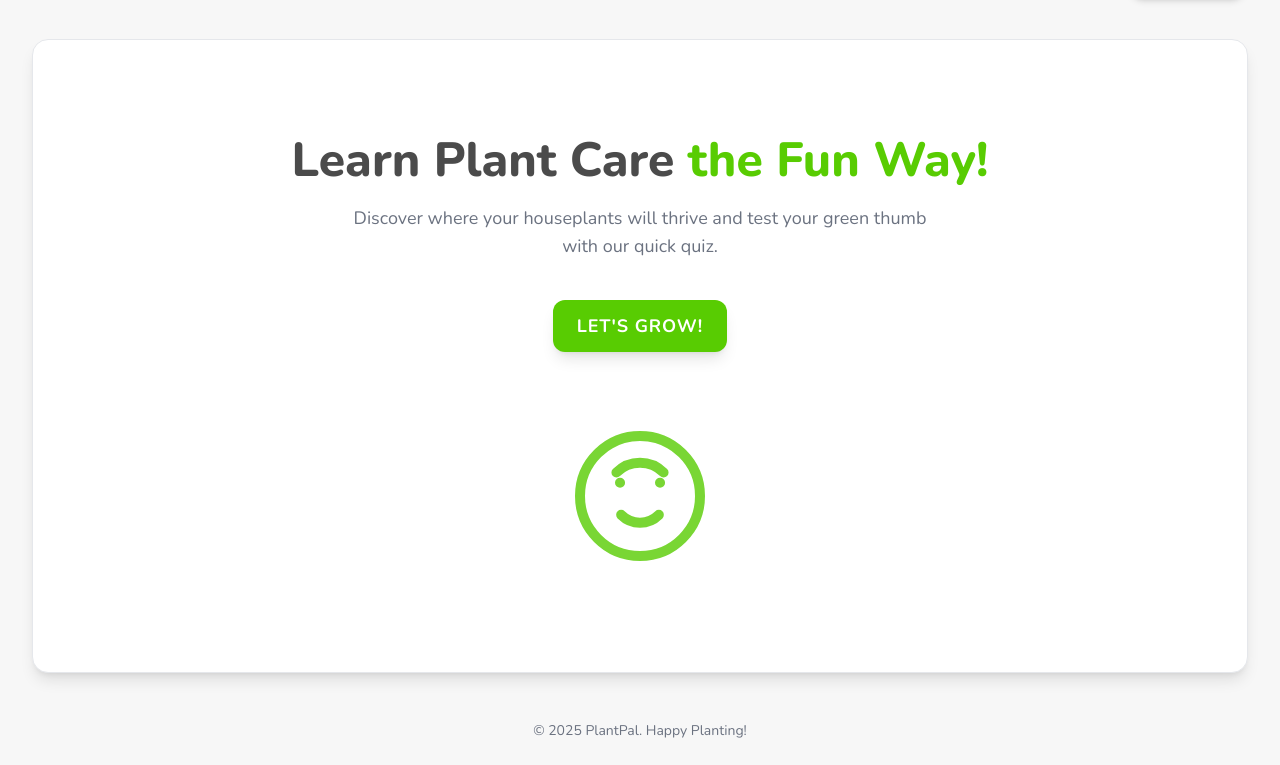
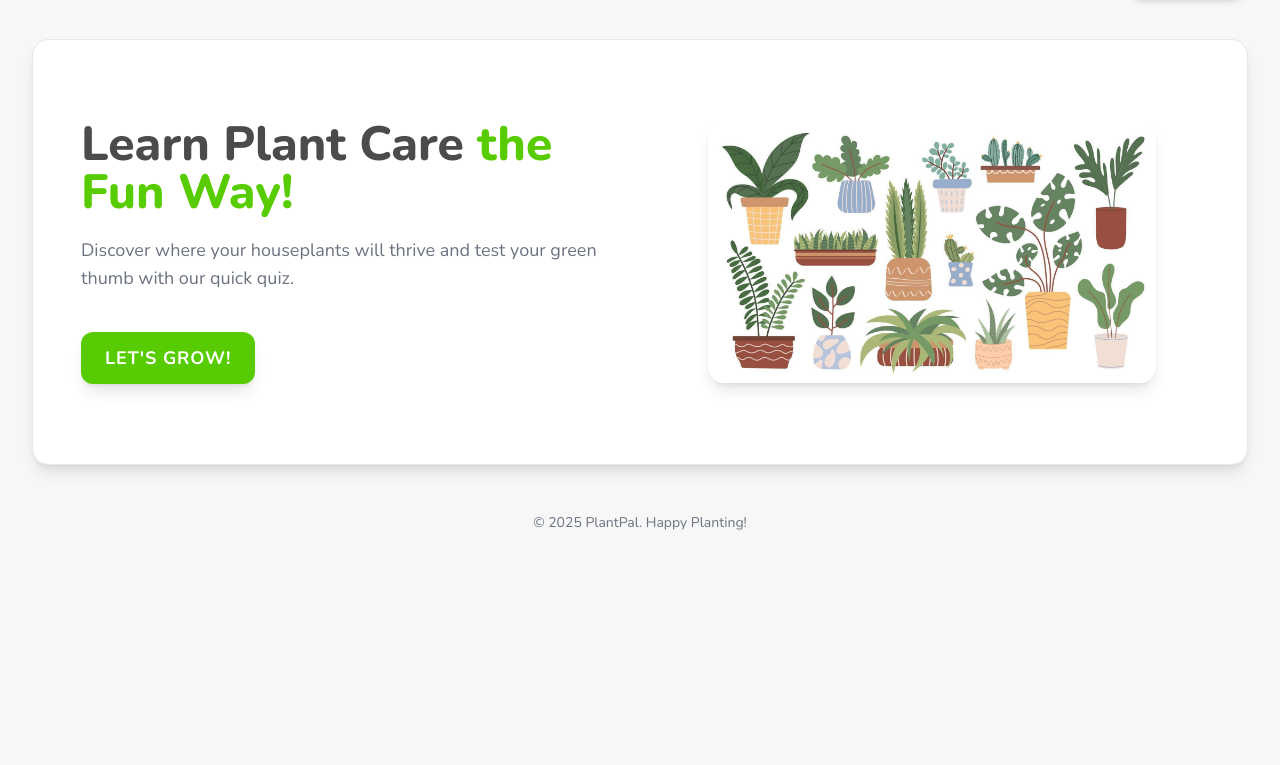
Before and after one commit to tvytran/UIDesignPlants, a Flask app: page / in a window 1280 px wide. Shown: the part 61-826 px from the top of the page. After the commit the page ends 591 px from the top, so only its background shows below. Run offline with Flask 3, Linux system fonts and the light colour scheme; some libraries are stand-ins or nearby versions.

Commit message:
fixed home page to be more exciting

```diff
--- a/templates/index.html
+++ b/templates/index.html
@@ -3,11 +3,14 @@
 {% block title %}Welcome to PlantPal! 🌿{% endblock %}
 
 {% block content %}
-    <div class="text-center py-16 px-4">
+    <div class="py-12 px-4">
+        <div class="grid grid-cols-1 md:grid-cols-2 gap-12 items-center">
+            {# Column 1: Text Content & CTA #}
+            <div class="text-center md:text-left">
                 <h1 class="text-4xl sm:text-5xl font-extrabold text-duo-text mb-5 leading-tight">
                     Learn Plant Care <span class="text-duo-green">the Fun Way!</span>
                 </h1>
-        <p class="text-lg text-gray-500 mb-10 max-w-xl mx-auto">
+                <p class="text-lg text-gray-500 mb-10 max-w-xl mx-auto md:mx-0">
                     Discover where your houseplants will thrive and test your green thumb with our quick quiz.
                 </p>
 
@@ -15,10 +18,16 @@
                    class="inline-block bg-duo-green hover:bg-duo-green-dark text-white font-bold uppercase tracking-wider py-3 px-6 rounded-xl text-lg shadow-lg hover:shadow-xl transition duration-300 ease-in-out transform hover:-translate-y-1">
                     Let's Grow!
                 </a>
+            </div>
 
-        <!-- Consider adding a fun SVG illustration -->
-         <div class="mt-16">
-            <svg class="mx-auto w-40 h-40 text-duo-green opacity-80" fill="none" stroke="currentColor" viewBox="0 0 24 24" xmlns="http://www.w3.org/2000/svg"><path stroke-linecap="round" stroke-linejoin="round" stroke-width="1.5" d="M14.828 14.828a4 4 0 01-5.656 0M9 10h.01M15 10h.01M21 12a9 9 0 11-18 0 9 9 0 0118 0z"></path><path stroke-linecap="round" stroke-linejoin="round" stroke-width="1.5" d="M15.536 8.464a5 5 0 00-7.072 0"></path></svg>
+            {# Column 2: Visual #}
+            <div class="text-center">
+                {# Use the specified image #}
+                <img src="{{ url_for('static', filename='images/potted-hauseplant-set-collection-of-succulents-cacti-or-green-foliage-plants-growing-in-planters-or-flower-pots-illustration-in-flat-style-vector.jpg') }}"
+                     alt="Collection of illustrated potted houseplants"
+                     class="w-full max-w-md mx-auto rounded-2xl shadow-lg object-cover">
+                     {# Adjust max-w-md and add aspect ratio/height if needed #}
+            </div>
         </div>
     </div>
 {% endblock %}
```
Also changed, not shown: static/images/potted-hauseplant-set-collection-of-succulents-cacti-or-green-foliage-plants-growing-in-planters-or-flower-pots-illustration-in-flat-style-vector.jpg (added). Lines whose indentation alone changed are shown as unchanged.
